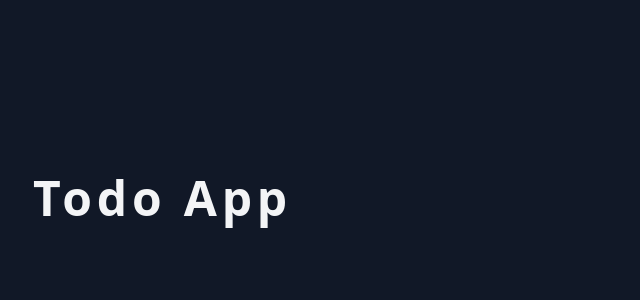
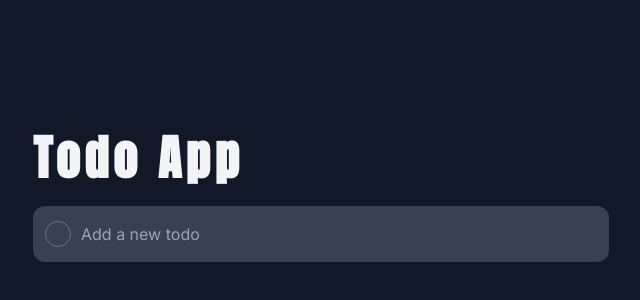
Before and after one commit to Nicolas2508Ca/To-DoApp, a React (Create React App) app: page / in a window 1280 px wide. Shown: the part 202-502 px from the top of the page, without its empty margins (319-959 px from the left). Built offline with nearby package versions, Linux system fonts and the light colour scheme.

Commit message:
Elaboracion del Input

```diff
--- a/public/index.html
+++ b/public/index.html
@@ -24,6 +24,9 @@
       work correctly both with client-side routing and a non-root public URL.
       Learn how to configure a non-root public URL by running `npm run build`.
     -->
+    <link rel="preconnect" href="https://fonts.googleapis.com">
+    <link rel="preconnect" href="https://fonts.gstatic.com" crossorigin>
+    <link href="https://fonts.googleapis.com/css2?family=Anton&family=Inter&display=swap" rel="stylesheet">
     <title>React App</title>
   </head>
   <body>
--- a/src/App.js
+++ b/src/App.js
@@ -1,10 +1,12 @@
 import {Title} from "./componentes/Title";
+import { ToDoInput } from "./componentes/ToDoInput";
 
 function App() {
   return (
     <div className="bg-gray-900 min-h-screen h-full text-gray-100 flex items-center justify-center py-20 px-5">
       <div className="container flex flex-col max-w-xl">
         <Title />
+        <ToDoInput />
       </div>
     </div>
   );
--- /dev/null
+++ b/src/componentes/ToDoInput/Todoinput.jsx
@@ -0,0 +1,16 @@
+const ToDoInput = () => {
+    return (
+        <div className="mt-6 relative">
+            <div className="absolute inset-y-0 left-0 pl-3 flex items-center pointer-events-none">
+               <span className="border border-gray-500 border-solid p-3 rounded-full"></span>
+            </div>
+            <input
+            type="text"
+            className="focus:shadow-lg font-inter focus:shadow-blue-800 pl-12 w-full py-4 bg-gray-700 rounded-xl outline-none transition-all duration-300 ease-in-out"
+            placeholder="Add a new todo">
+            </input>
+        </div>
+    )
+}
+
+export {ToDoInput}
--- /dev/null
+++ b/src/componentes/ToDoInput/index.js
@@ -0,0 +1 @@
+export * from "./Todoinput"
--- a/tailwind.config.js
+++ b/tailwind.config.js
@@ -4,7 +4,12 @@ module.exports = {
     "./src/**/*.{js,jsx,ts,tsx}",
   ],
   theme: {
-    extend: {},
+    extend: {
+      fontFamily:{
+        anton:"'Anton', serif",
+        inter:"'Inter', serif",
+      }
+    },
   },
   plugins: [],
 }
```
Also changed, not shown: src/componentes/Title/Title.jsx (renamed from src/componentes/Title.jsx), src/componentes/Title/index.js (renamed from src/componentes/index.js).
